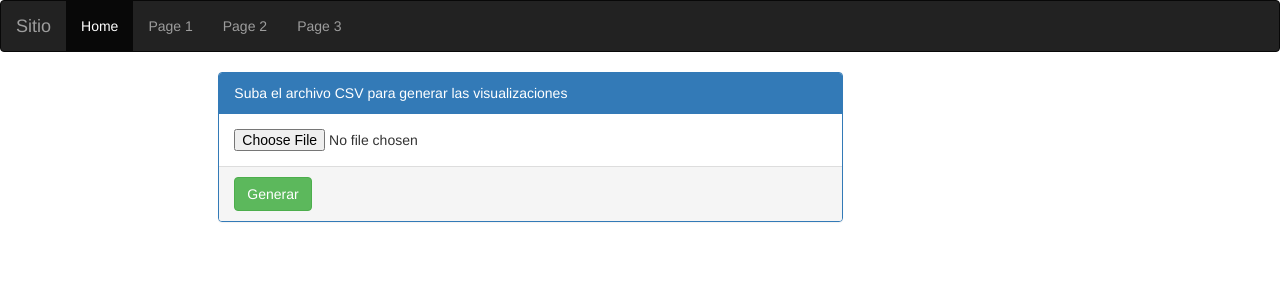
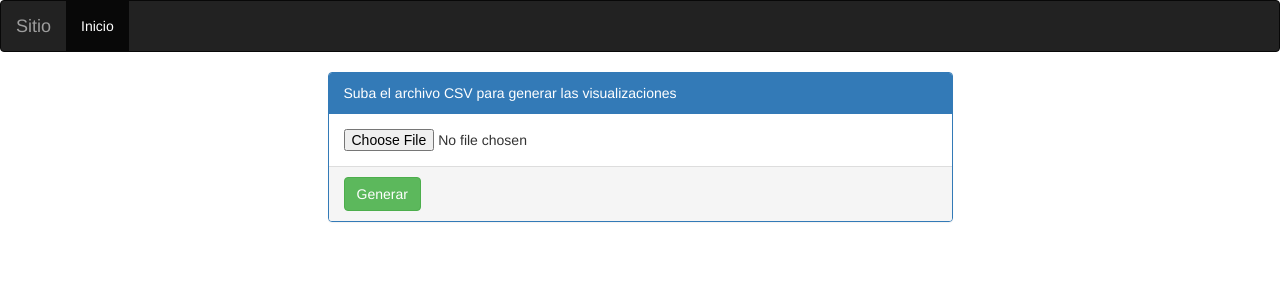
Before and after one commit to robertoMaclean/respeakerViz, a Django app: page / in a window 1280 px wide. Shown: the top 300 px of the page. Run offline with Django 3.2, Linux system fonts and the light colour scheme; some libraries are stand-ins or nearby versions.

Commit message:
interce improvement

```diff
--- a/apps/plot/templates/base/base.html
+++ b/apps/plot/templates/base/base.html
@@ -3,14 +3,12 @@
 <head>
 	{% load static %}
 	<meta charset="utf-8">
-	<title>{% block title %} Document {% endblock %}</title>
+	<title>{% block title %} {% endblock %}</title>
 	{# Load the tag library #}
 	{% load bootstrap3 %}
 	{# Load CSS #}
 	{% bootstrap_css%}
 	<link rel="stylesheet" href="{% static '/css/style.css' %}"/>
-	{# Display django.contrib.messages as Bootstrap alerts #}
-	{% bootstrap_messages %}
 	<script type="text/javascript" src="{% static '/js/jquery-3.3.1.min.js' %}"></script>
 	{% block head %}
 	{% endblock %}
@@ -29,5 +27,11 @@
 	{% bootstrap_javascript %}
 	{% block javascript %}
 	{% endblock %}
+	{# Display django.contrib.messages as Bootstrap alerts #}
+	<div class="row">
+		<div class="col-md-6 col-md-offset-3">
+			{% bootstrap_messages %}
+		</div>
+	</div>
 </body>
 </html>
--- a/apps/plot/templates/base/navbar.html
+++ b/apps/plot/templates/base/navbar.html
@@ -4,10 +4,10 @@
       <a class="navbar-brand">Sitio</a>
     </div>
     <ul class="nav navbar-nav">
-      <li class="active"><a href="/">Home</a></li>
-      <li><a href="#">Page 1</a></li>
+      <li class="active"><a href="/">Inicio</a></li>
+      <!-- <li><a href="#">Page 1</a></li>
       <li><a href="#">Page 2</a></li>
-      <li><a href="#">Page 3</a></li>
+      <li><a href="#">Page 3</a></li> -->
     </ul>
   </div>
 </nav>
--- a/apps/plot/templates/plot/index.html
+++ b/apps/plot/templates/plot/index.html
@@ -7,7 +7,7 @@
   <form method="post" enctype="multipart/form-data">
     {% csrf_token %}
     <div class="row">
-    	<div class="col-md-6 col-md-offset-2">
+    	<div class="col-md-6 col-md-offset-3">
 	    	<div class="panel panel-primary">
 				<div class="panel-heading">Suba el archivo CSV para generar las visualizaciones</div>
 		  		<div class="panel-body">
@@ -21,8 +21,7 @@
     </div>
 
   </form>
-
-  {% if uploaded_file_url %}
+  <!-- {% if uploaded_file_url %}
     <p>File uploaded at: <a href="{{ uploaded_file_url }}">{{ uploaded_file_url }}</a></p>
-  {% endif %}
+  {% endif %} -->
 {% endblock %}
--- a/apps/plot/templates/plot/plot.html
+++ b/apps/plot/templates/plot/plot.html
@@ -11,6 +11,7 @@
 <script src="//cdnjs.cloudflare.com/ajax/libs/raphael/2.1.0/raphael-min.js"></script>
 <script type="text/javascript" src="{% static '/js/d3.rollup.min.js' %}"></script>
 <script src="//cdnjs.cloudflare.com/ajax/libs/morris.js/0.5.1/morris.min.js"></script>
+<script src="https://cdn.plot.ly/plotly-latest.min.js"></script>
 {% endblock %}
 {% block header%}
 {% endblock %}
@@ -29,7 +30,7 @@
 		      <li><a class='btn lateral' id="users_vol">Volumen</a></li>
 		      <li><a class='btn lateral' id="users_interv_buble">Agrupación intervenciones</a></li>
 		      <li><a class='btn lateral' id="sec_intertv">Secuencia intervenciones</a></li>
-		      <li><a class='btn lateral' id="test">Magnitud intervenciones</a></li>
+		      <!-- <li><a class='btn lateral' id="test">Magnitud intervenciones</a></li>  -->
 		      <!-- <li><a class='btn lateral' id="test">Magnitud intervenciones</a></li>   -->
 		    </ul>
 	  	</div>
@@ -46,6 +47,7 @@
     		</div>
 		</div>
 	</div>
+	<div id="tester" style="width:600px;height:250px;"></div>
 </div>
 
 <script type="text/javascript">
--- a/apps/plot/views.py
+++ b/apps/plot/views.py
@@ -13,30 +13,38 @@ from django.urls import reverse
 data_plot = ''
 
 def index(request):
-	if request.method == 'POST' and request.FILES['csv_file']:
-		csv_file = request.FILES["csv_file"]
-		if not csv_file.name.endswith('.csv'):
-			messages.error(request,'File is not CSV type')
+	print(request.method)
+	if request.method == 'POST':
+		filepath = request.FILES.get('csv_file', False)
+		if filepath:
+			#print(request.FILES['csv_file'])
+			csv_file = request.FILES["csv_file"]
+			if not csv_file.name.endswith('.csv'):
+				messages.error(request,'El archivo no tiene extensión CSV')
+				return redirect(reverse("upload_file"))
+			#if file is too large, return
+			if csv_file.multiple_chunks():
+				messages.error(request,"El archivo es muy grande (%.2f MB)." % (csv_file.size/(1000*1000),))
+				return redirect(reverse("upload_file"))
+
+			# fs = FileSystemStorage()
+			# filename = fs.save(csv_file.name, csv_file)
+			# uploaded_file_url = fs.url(filename)
+			#print(csv_file.read())
+			file_data = csv_file.read().decode("utf-8")
+			plt = ploter.Plot(file_data)
+			#print('tiempo total '+plt.GetTime())
+			#print(plt.GetUserTime())
+			#print(plt.GetSpeakTime())
+			#print(plt.GetUsersInterv()[3])
+
+			global data_plot
+			data_plot = json.dumps(functions.FillJson(plt))
+			return redirect('plot/')
+		else:
+			messages.error(request,'No ha seleccionado ningun archivo')
 			return redirect(reverse("upload_file"))
-		#if file is too large, return
-		if csv_file.multiple_chunks():
-			messages.error(request,"Uploaded file is too big (%.2f MB)." % (csv_file.size/(1000*1000),))
-			return redirect(reverse("upload_file"))
-		# fs = FileSystemStorage()
-		# filename = fs.save(csv_file.name, csv_file)
-		# uploaded_file_url = fs.url(filename)
-		#print(csv_file.read())
-		file_data = csv_file.read().decode("utf-8")
-		plt = ploter.Plot(file_data)
-		#print('tiempo total '+plt.GetTime())
-		#print(plt.GetUserTime())
-		#print(plt.GetSpeakTime())
-		#print(plt.GetUsersInterv()[3])
 
-		global data_plot
-		data_plot = json.dumps(functions.FillJson(plt))
-		return redirect('plot/')
-		#return render(request, 'plot/plot.html')
 	return render(request, 'plot/index.html')
 
 def plot(request):
--- a/respeakerViz/settings.py
+++ b/respeakerViz/settings.py
@@ -25,7 +25,7 @@ SECRET_KEY = '1ygbta30p*86$_q8y+bsdl!yay$9g4#4q-z)3)k-0gmx%dn_(m'
 # SECURITY WARNING: don't run with debug turned on in production!
 DEBUG = True
 
-ALLOWED_HOSTS = ["localhost"]
+ALLOWED_HOSTS = ["*"]
 
 
 # Application definition
```
Also changed, not shown: apps/plot/static/js/javascript.js (+17 -5 lines).
